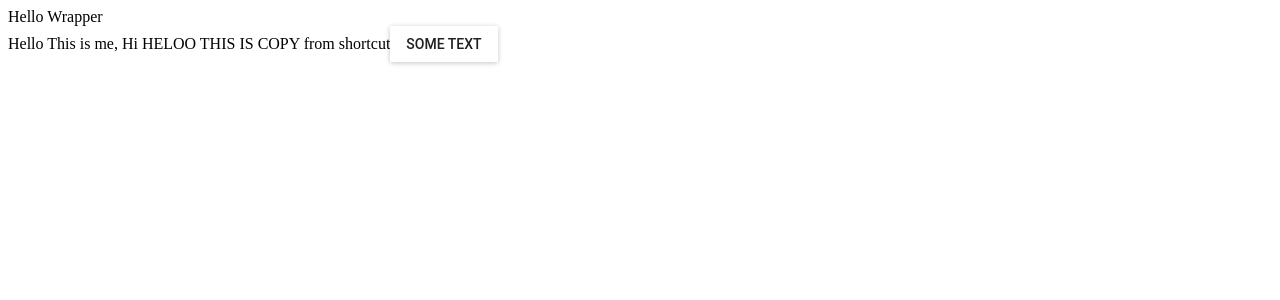
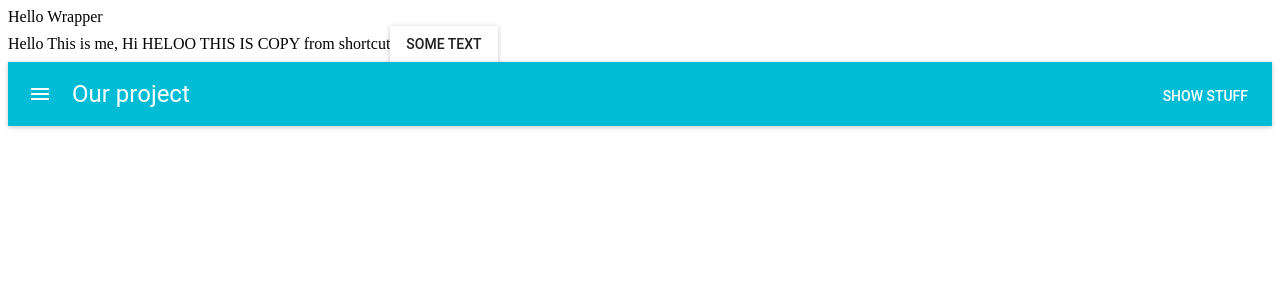
Before and after one commit to kmtabish/react-boilerplate-kmt, a React app: page / in a window 1280 px wide. Shown: the top 300 px of the page. Built offline with nearby package versions, Linux system fonts and the light colour scheme.

Commit message:
Implemented Hash routing

```diff
--- a/package.json
+++ b/package.json
@@ -41,7 +41,11 @@
     "react": "^16.4.2",
     "react-dom": "^16.4.2",
     "react-redux": "^5.0.7",
+    "react-router": "^4.0.0",
+    "react-router-dom": "^4.3.1",
+    "react-router-redux": "^4.0.8",
     "redux": "^4.0.0",
+    "redux-freeze": "^0.1.5",
     "redux-logger": "^3.0.6",
     "redux-thunk": "^2.3.0"
   }
--- a/src/components/App.js
+++ b/src/components/App.js
@@ -1,6 +1,7 @@
 import React, {Component} from 'react';
 import RaisedButton from 'material-ui/RaisedButton';
 import PropTypes from 'prop-types';
+import Menu from './Menu';
 // const App = props => <div>Our main component</div>
 // class App extends Component {
 //     constructor(props) {
@@ -24,6 +25,8 @@ const App = props => {
         <div >
             Hello This is me, Hi {test}
             <RaisedButton label={props.label} onClick={props.onClick} />
+            <Menu />
+
          </div>
      )
 }
@@ -34,7 +37,7 @@ App.propTypes = {
 }
 
 App.defaultProps = {
-    buttonText: 'defaultText',
+    label: 'defaultText',
     onClick: () => console.log('default click action')
  }
 export default App;
--- /dev/null
+++ b/src/components/Menu.js
@@ -0,0 +1,20 @@
+import AppBar from 'material-ui/AppBar';
+import FlatButton from 'material-ui/FlatButton';
+import PropTypes from 'prop-types';
+import React from 'react';
+
+const Menu = props => <AppBar
+    title="Our project"
+    onTitleClick={props.goHome}
+    iconElementRight={<FlatButton label="Show stuff" />}
+    onRightIconButtonClick={props.onClick}
+/>
+Menu.propTypes = {
+ goHome: PropTypes.func.isRequired
+}
+
+Menu.defaultProps = {
+ goHome: () => console.log('going home')
+}
+
+export default Menu;
--- a/src/containers/action.js
+++ b/src/containers/LandingPage/action.js
@@ -1,5 +1,4 @@
-import {Basic} from '../constants/action';
-
+import {Basic} from '../../constants/action';
 export const textChange = () => {
     return (dispatch) => {
         dispatch({type: Basic.TextChange, text: 'new text' });
--- a/src/containers/App.js
+++ b/src/containers/LandingPage/index.js
@@ -1,13 +1,9 @@
 import { connect } from 'react-redux'
 import React, {Component} from 'react'
-import TheComponent from '../components/App';
-import {Basic} from '../constants/action';
+import TheComponent from '../../components/App';
+import {Basic} from '../../constants/action';
 import {textChange} from './action'
-const mapStateToProps = (state, ownProps) => {
-    return {
-     buttonText: state.text
-    }
-}
+
 
 class Home extends Component {
 
@@ -19,7 +15,8 @@ class Home extends Component {
         };
      }
     componentWillMount() {
-		// this.props.onCreate();
+        // this.props.onCreate();
+        console.log("OOOOOOOOOOOOOO", this.props)
 	}
 
     callFunction = () =>{
@@ -35,6 +32,11 @@ const mapDispatchToProps = (dispatch, ownProps) => {
 
 }
 
+const mapStateToProps = (state, ownProps) => {
+    return {
+     buttonText: state.text
+    }
+}
 const App = connect(
     mapStateToProps
 )(Home)
--- a/src/index.js
+++ b/src/index.js
@@ -3,25 +3,17 @@ import React from "react";
 import ReactDOM from "react-dom";
 import "babel-polyfill";
 import MuiThemeProvider from 'material-ui/styles/MuiThemeProvider';
-import App from './containers/App';
 import { Provider } from 'react-redux';
-import { createStore, applyMiddleware } from 'redux';
-import { reducers } from './reducers/index';
-import middleware from './middleware';
-import { createLogger } from 'redux-logger';
-
-let environment = (process.env.NODE_ENV || 'development').toString().trim().toLowerCase();
-if (environment != 'production') {
-    middleware.push(createLogger());
-}
-
-let store = createStore(reducers, applyMiddleware(...middleware));
-
+import  store  from './store'
+import RouteComp from './routes/router'
+import { HashRouter as Router} from 'react-router-dom';
 
 ReactDOM.render(
   <Provider store={store}>
    <MuiThemeProvider>
-    <App />
+     <Router>
+      <RouteComp />
+    </Router>
   </MuiThemeProvider>
   </Provider>,
   document.getElementById('app')
--- a/src/reducers/index.js
+++ b/src/reducers/index.js
@@ -1,5 +1,11 @@
 import { combineReducers } from "redux";
 import basicReducer from './basicReducer';
-export const reducers = combineReducers({
+import { routerReducer } from 'react-router-redux';
+// export const reducers = combineReducers({
+//   text: basicReducer,
+//   routing: routerReducer
+// });
+
+export default {
   text: basicReducer
-});
+};
--- /dev/null
+++ b/src/routes/router.js
@@ -0,0 +1,27 @@
+import React from "react";
+import { history } from "../store.js";
+import { Route, Switch, Redirect } from 'react-router-dom';
+import { withRouter } from 'react-router-dom';
+
+import App from "../containers/LandingPage";
+import Home from "../containers/Main";
+
+class RouteComp extends React.Component {
+  constructor(props) {
+    super(props)
+  }
+  render() {
+    return (
+      <div >
+                  <div>
+                    <Switch>
+                      <Route exact path='/home' component={App} />
+                      <Route exact path='/' component={App} />
+                      <Route render={() => <div history={ this.props.history }> heelo Not found </div>}/>
+                    </Switch>
+                  </div>
+      </div>)
+  }
+}
+
+export default withRouter(RouteComp);
--- /dev/null
+++ b/src/store.js
@@ -0,0 +1,19 @@
+import { createStore, combineReducers, applyMiddleware } from 'redux';
+import { createLogger } from 'redux-logger';
+
+import reducers from './reducers';
+import middleware from './middlewares';
+
+
+let environment = (process.env.NODE_ENV || 'development').toString().trim().toLowerCase();
+if (environment != 'production') {
+    middleware.push(createLogger());
+}
+
+
+const store = createStore(combineReducers(reducers), applyMiddleware(...middleware));
+
+store.subscribe(() => {
+    console.log('Store updated: ', store.getState());
+});
+export default store;
```
Also changed, not shown: src/middlewares/index.js (renamed from src/middleware/index.js).
